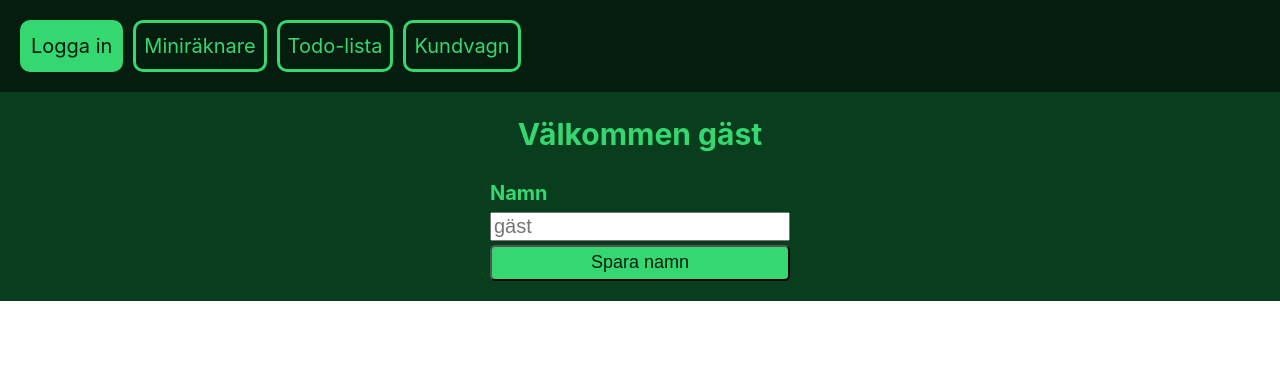
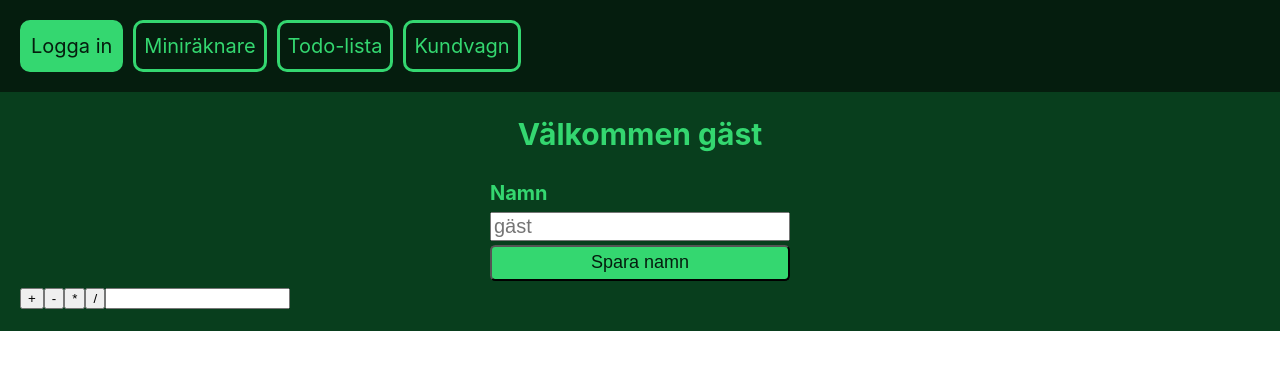
Before and after one commit to ha-fed23-testning/03-exercises, a React (Vite) app: page / in a window 1280 px wide. Shown: the top 370 px of the page. Built offline with nearby package versions, Linux system fonts and the light colour scheme.

Commit message:
Testing calculator

```diff
--- a/src/App.jsx
+++ b/src/App.jsx
@@ -1,6 +1,7 @@
 import { useState } from 'react'
 import './App.css'
 import Login from './components/Login.jsx'
+import Calculator from './components/Calculator.jsx'
 
 function App() {
 	const [count, setCount] = useState(0)
@@ -17,10 +18,7 @@ function App() {
 		</header>
 		<main>
 			<Login />
-
-
-
-
+			<Calculator />
 
 		</main>
 		</>
--- /dev/null
+++ b/src/components/Calculator.jsx
@@ -0,0 +1,15 @@
+
+
+const Calculator = () => {
+
+	return (
+		<div className="calculator">
+			<button> + </button>
+			<button> - </button>
+			<button> * </button>
+			<button> / </button>
+			<input type="number" />
+		</div>
+	)
+}
+export default Calculator
```
Also changed, not shown: 1 other file (tests, documents, lock files or other folders).
